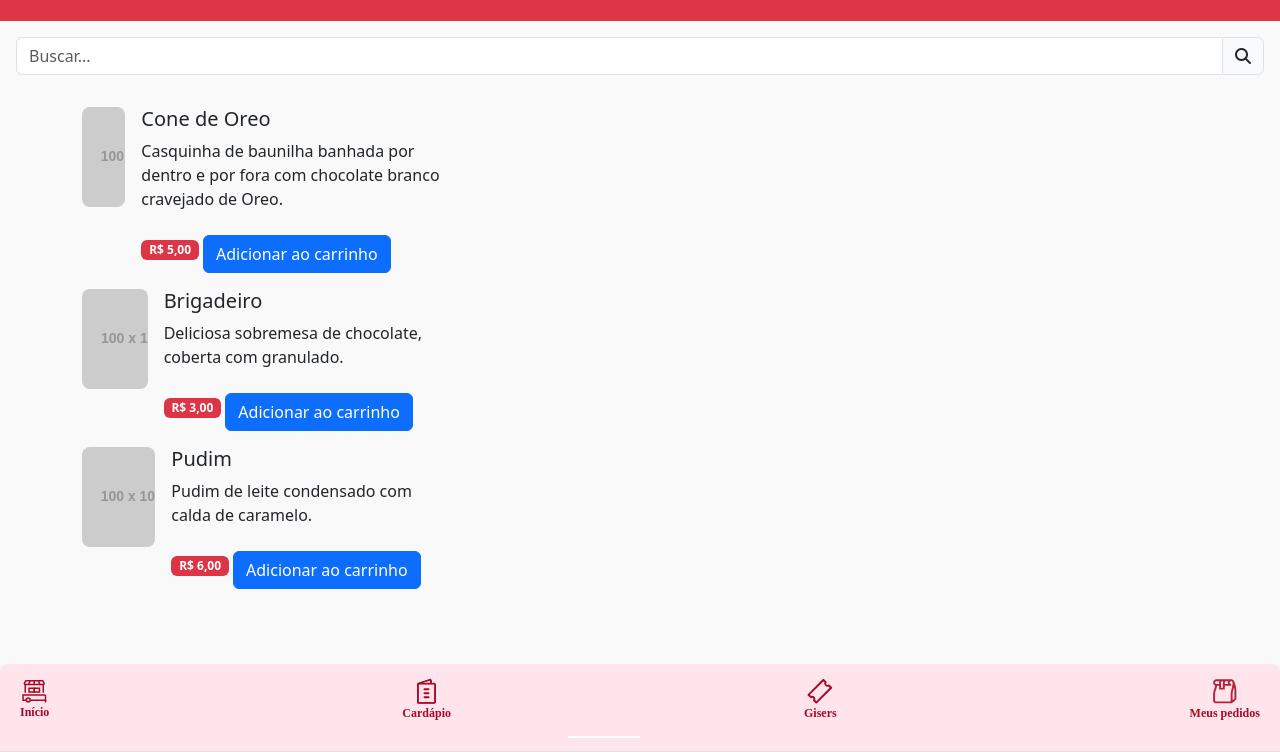
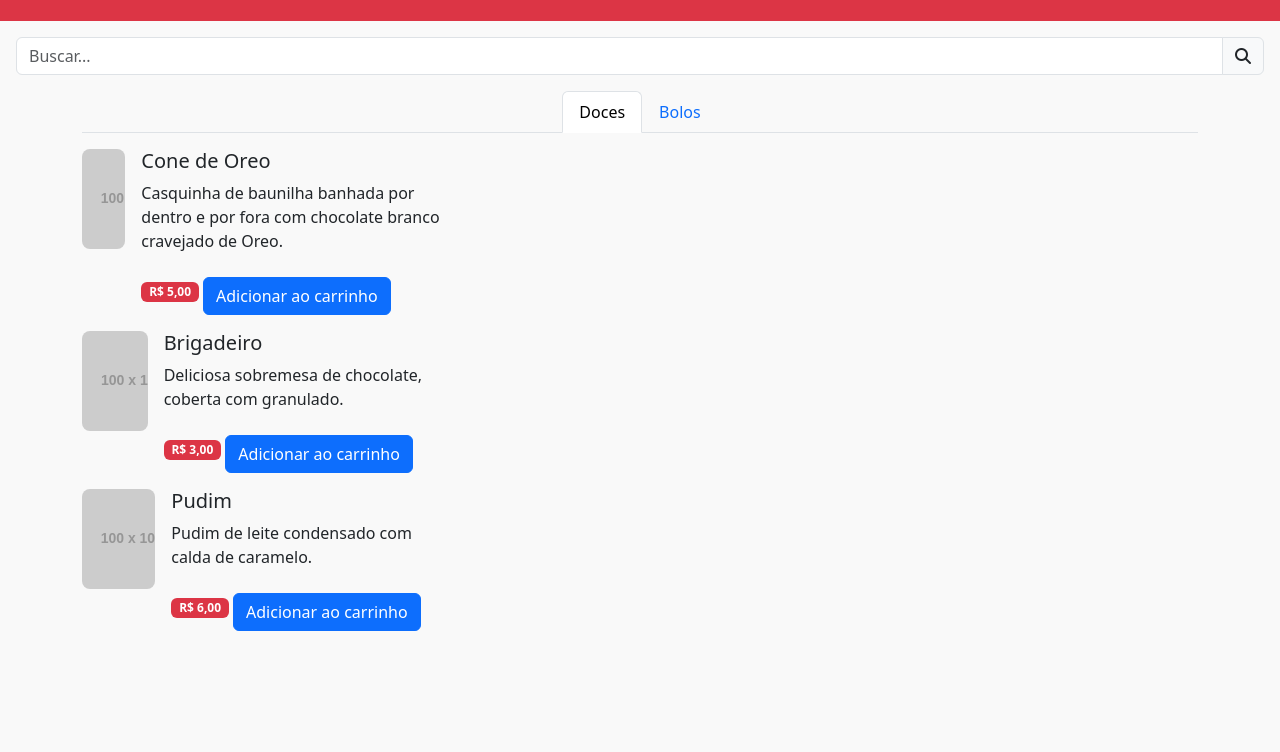
Before and after one commit to thurcruz/gisas, a plain HTML site: page cardapio.html in a window 1280 px wide. Shown: the part 48-800 px from the top of the page. Drawn offline with nearby package versions, Linux system fonts and the light colour scheme; placeholder pictures from the web are drawn by us.

Commit message:
cardapio

```diff
--- a/cardapio.css
+++ b/cardapio.css
@@ -25,37 +25,3 @@
     margin: 0;
     font-size: 12px;
 }
-
-/* Estilo para os botões de navegação */
-ul {
-    list-style-type: none;;
-    position: fixed;
-    bottom: 0;
-    left: 0;
-    width: 100%;
-    background-color: #FFE4EB;
-    color: aliceblue;
-    display:flex;
-    align-items: center;
-    justify-content: space-between;
-    padding: 14px 0px;
-    border-radius: 8px 8px 0px 0px;
-
-}
-
-ul a {
-    font-family: P01;
-    font-size: 12px;
-    font-weight: bold;
-    color: #AB0827;
-    padding: 0px 20px;
-    text-decoration: none;
-    display: flex;
-    flex-direction: column;
-    align-items: center;
-
-}
-
-ul img {
-    align-items: center;
-}
--- a/cardapio.html
+++ b/cardapio.html
@@ -3,7 +3,7 @@
 <head>
     <meta charset="UTF-8">
     <meta name="viewport" content="width=device-width, initial-scale=1.0">
-    <title>Cardápio</title>
+    <title>Cardápio Digital</title>
     <link href="https://cdn.jsdelivr.net/npm/bootstrap@5.3.0-alpha1/dist/css/bootstrap.min.css" rel="stylesheet">
     <link rel="stylesheet" href="cardapio.css">
     <script src="https://kit.fontawesome.com/a076d05399.js" crossorigin="anonymous"></script>
@@ -42,25 +42,6 @@
         <!-- Lista de produtos será inserida aqui via JavaScript -->
     </div>
 
-    <nav>
-        <ul class="menu">
-          <li>
-            <a href="index.html"> <img src="img/assets/home_icon.svg" alt="Início" />Início</a>
-          </li>
-          <li>
-            <a href="cardapio.html"> <img src="/img/assets/menu_icon.svg" alt="Cardápio" />Cardápio</a>
-          </li>
-          <li>
-            <a href="fidelidade.html"> <img src="img/assets/gisers_icon.svg" alt="Gisers" /> Gisers</a>
-          </li>
-          <li>
-            <a href="#">
-              <img src="img/assets/bag_icon.svg" alt="Meus pedidos" />Meus pedidos</a
-            >
-          </li>
-        </ul>
-      </nav>
-
     <!-- Bootstrap JS -->
     <script src="https://cdn.jsdelivr.net/npm/bootstrap@5.3.0-alpha1/dist/js/bootstrap.bundle.min.js"></script>
 
```
Also changed, not shown: fidelidade.html (+3 -3 lines).
